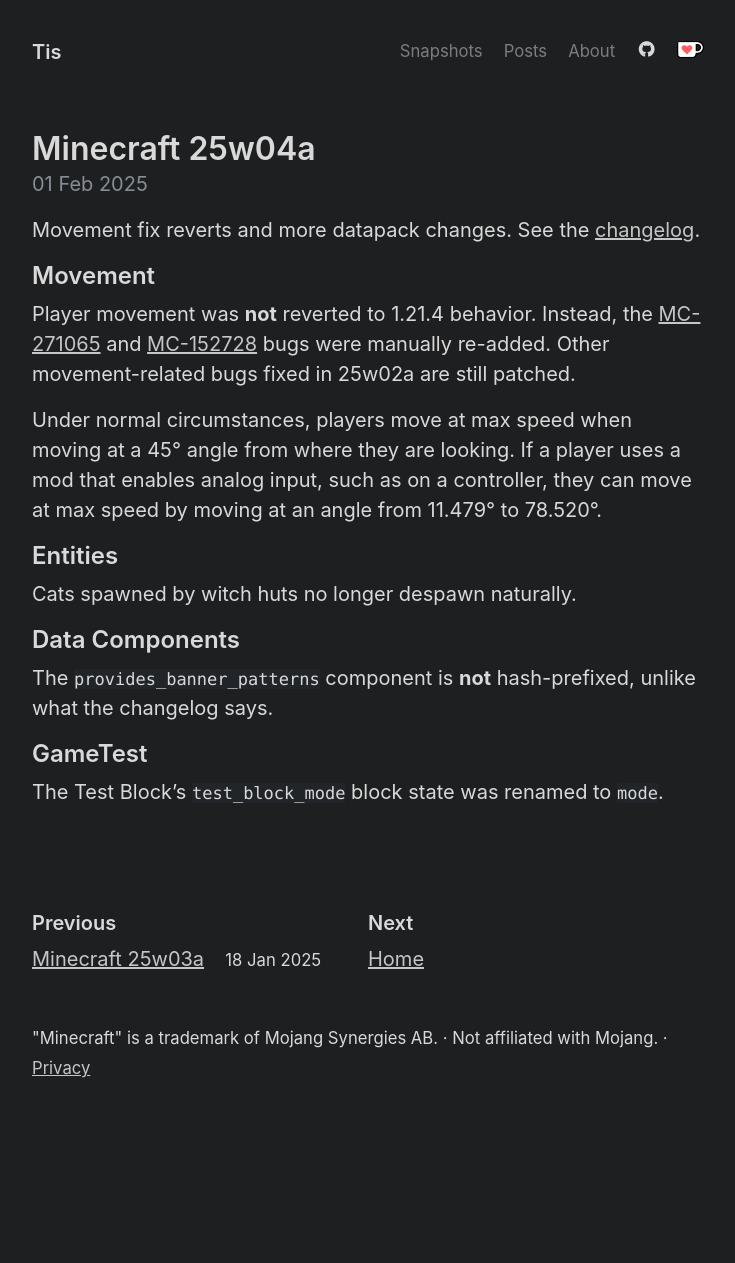
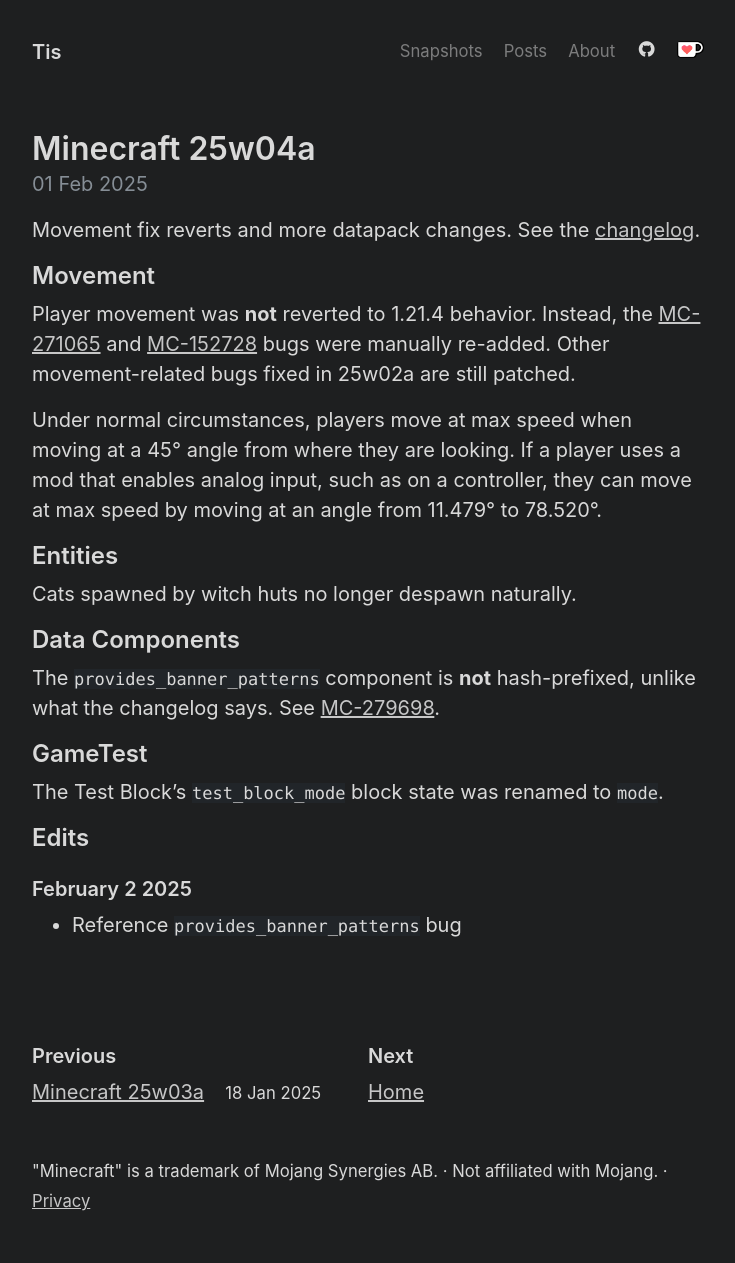
Before and after one commit to Tisawesomeness/tisawesomeness.github.io, a Jekyll site: the page built from snapshots/_posts/2025-02-01-25w04a.md, in a window 1280 px wide. Shown: the whole page, without its empty margins (272-1007 px from the left). Built offline with Jekyll 4.4.1, drawn with Linux system fonts in a browser that asks for light colours; comment, search, counter and statistics services are not loaded; before the commit the page ends 1130 px from its top, so only the background shows below that.

Commit message:
Reference bug fixed next snap

```diff
--- a/snapshots/_posts/2025-02-01-25w04a.md
+++ b/snapshots/_posts/2025-02-01-25w04a.md
@@ -18,8 +18,14 @@
 
 ## Data Components
 
-The `provides_banner_patterns` component is **not** hash-prefixed, unlike what the changelog says.
+The `provides_banner_patterns` component is **not** hash-prefixed, unlike what the changelog says. See [MC-279698](https://bugs.mojang.com/browse/MC-279698).
 
 ## GameTest
 
 The Test Block's `test_block_mode` block state was renamed to `mode`.
+
+## Edits
+
+### February 2 2025
+
+- Reference `provides_banner_patterns` bug
```
